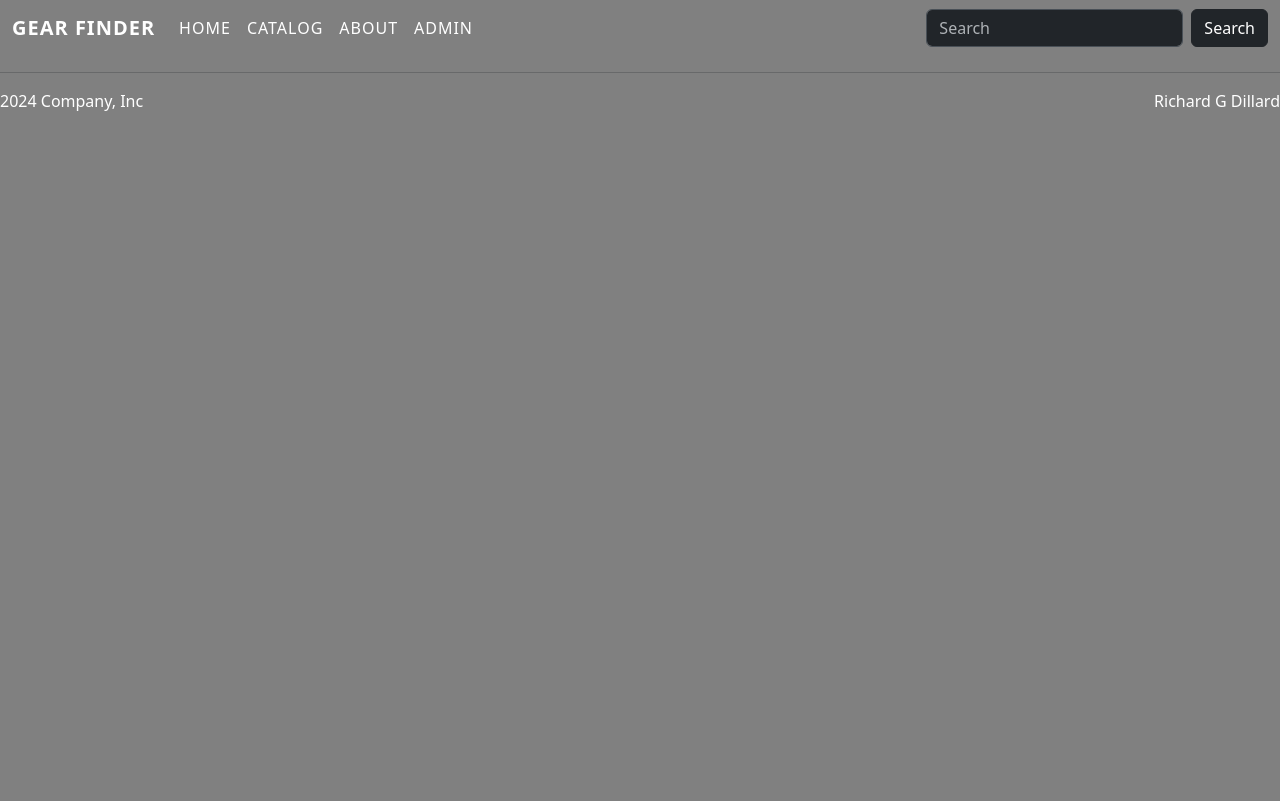
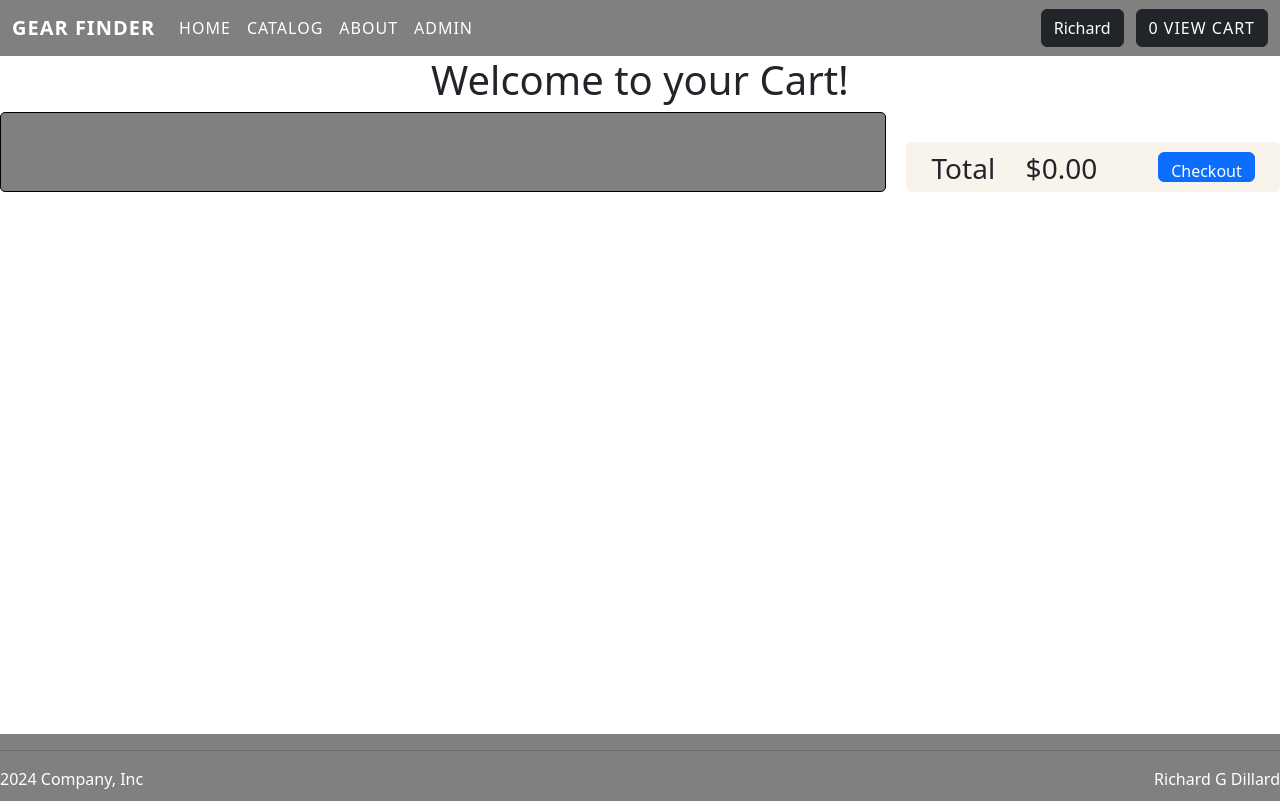
Before and after one commit to RichDillard24/OnlineStore48, a React (Create React App) app in the folder app/: page /cart in a window 1280 px wide. Built offline with nearby package versions, Linux system fonts and the light colour scheme.

Commit message:
assnt1,2,3,4

```diff
--- a/app/src/App.js
+++ b/app/src/App.js
@@ -5,7 +5,8 @@ import Catalog from './pages/catalog';
 import About from './pages/about';
 import Home from './pages/home';
 import Admin from './pages/admin';
-
+import GlobalProvider from './state/globalProvider';
+import Cart from './pages/cart';
 import {BrowserRouter, Routes, Route} from 'react-router-dom'
 
 import "@fortawesome/fontawesome-free/css/all.min.css";
@@ -15,6 +16,7 @@ import './App.css';
 
 function App() {
   return (
+    <GlobalProvider>
       <BrowserRouter>
         <div className="App">
           <Navbar></Navbar>
@@ -24,12 +26,14 @@ function App() {
             <Route path="/catalog" element={<Catalog></Catalog>} />
             <Route path="/about" element={<About></About>} />
             <Route path="/admin" element={<Admin></Admin>} />
+            <Route path="/cart" element={<Cart></Cart>} />
           </Routes>
 
           <Footer></Footer>
 
         </div>
       </BrowserRouter>
+    </GlobalProvider>
   );
 }
 
--- a/app/src/components/navbar.jsx
+++ b/app/src/components/navbar.jsx
@@ -1,7 +1,13 @@
+import { useContext } from 'react';
 import './styles/navbar.css'
 
 import { Link } from 'react-router-dom';
+import DataContext from '../state/dataContext';
+
 function Navbar(){
+  const user = useContext(DataContext).user;
+  const cart = useContext(DataContext).cart;
+
     return(
       <nav className="navbar navbar-expand-lg" data-bs-theme="dark">
       <div className="container-fluid">
@@ -44,10 +50,13 @@ function Navbar(){
             </li>
           </ul>
           <form className="d-flex" role="search">
-            <input className="form-control me-2" type="search" placeholder="Search" aria-label="Search" />
-            <button className="btn btn-dark" type="submit">
-              Search
-            </button>
+
+
+            <button className="btn btn-dark btn-user" >{user.name} </button>
+
+            <Link className="btn btn-dark" to='./cart'>
+             {cart.length} View Cart
+            </Link>
           </form>
         </div>
       </div>
--- a/app/src/components/product.jsx
+++ b/app/src/components/product.jsx
@@ -1,12 +1,21 @@
-import { useState } from 'react';
+import { useContext,useState } from 'react';
 import "./styles/product.css";
 import QuantityPicker from "./quantityPicker";
+import DataContext from "../state/dataContext";
 
 function Product(props){
     const [quantity, setQuantity] = useState(1)
 
+   let addProductToCart = useContext(DataContext).addProductToCart;
+
+
     function add(){
-        console.log("adding" +props.info);
+        let x = {
+            ...props.info,
+            quantity: quantity
+        };
+
+        addProductToCart(x);
     }
     function  handleQuantityChange(val){
 
--- a/app/src/components/styles/navbar.css
+++ b/app/src/components/styles/navbar.css
@@ -18,3 +18,6 @@ a{
 a:hover{
     color: red;
 }
+.navbar .btn-user{
+    margin-right: 12px;
+}
--- a/app/src/pages/admin.jsx
+++ b/app/src/pages/admin.jsx
@@ -4,13 +4,26 @@ import './styles/admin.css';
 
 
 function Admin(){
+    const [product, setProduct] =useState({
+        title: "",
+        image: "",
+        price: "",
+        catagory:"",
 
+    });
     const [coupon, setCoupon] = useState({
         code: '',
         discount: '',
     });
+    function handleProduct(e){
+        const text = e.target.value;
+        const name = e.target.name;
 
-    function handleCoupon(){
+        let copy = {...product};
+        copy[name] = text;
+        setProduct(copy);
+    }
+    function handleCoupon(e){
         const text = e.target.value;
         const name = e.target.name;
 
@@ -20,7 +33,12 @@ function Admin(){
 
         setCoupon(copy); // updating state with new copy
     }
-
+function saveCoupon(){
+    console.log(coupon);
+}
+function saveProduct(){
+    console.log(product);
+}
     return(
         <div className="admin page">
             <h1>Admin Panel</h1>
@@ -29,6 +47,25 @@ function Admin(){
             <div className="parent">
                 <section className='sec-prods'>
                     <h1>Products</h1>
+                <div>
+                    <div className="form">
+                        <label className="form-label">Title</label>
+                        <input onBlur={handleProduct} name="title" type="text" className="form-control" />
+                    </div>
+                    <div className="form">
+                        <label className="form-label">Image</label>
+                        <input onBlur={handleProduct} name="image" type="text" className="form-control" />
+                    </div>
+                    <div className="form">
+                        <label className="form-label">Price</label>
+                        <input onBlur={handleProduct} name="price"  type="text" className="form-control" />
+                    </div>
+                    <div className="form">
+                        <label className="form-label">Catagory</label>
+                        <input onBlur={handleProduct} name="catagory"  type="text" className="form-control" />
+                    </div>
+                    <button onClick={saveProduct} className='btn btn-primary' ><i class="fa-regular fa-floppy-disk"> Save Product</i></button>
+                </div>
                 </section>
 
                 <section className='sec-coupons'>
@@ -44,7 +81,7 @@ function Admin(){
                             <label className="form-label">Discount</label>
                             <input onBlur={handleCoupon} name="discount" type="text" className="form-control" />
                         </div>
-                <button className='btn btn-primary'>Save Coupon</button>
+                        <button onClick={saveCoupon} className='btn btn-primary'><i class="fa-regular fa-floppy-disk"> Save Coupon</i></button>
 
                     </div>
                 </section>
@@ -57,4 +94,4 @@ function Admin(){
 
 }
 
-export default Admin
+export default Admin;
--- /dev/null
+++ b/app/src/pages/cart.jsx
@@ -0,0 +1,53 @@
+import './styles/cart.css';
+import {useContext} from 'react';
+import DataContext from '../state/dataContext';
+
+function Cart(){
+
+    const cart = useContext(DataContext).cart;
+
+
+    function getTotal(){
+        let total=0;
+        for(let i=0;i<cart.length;i++){
+            let prod = cart[i];
+            total += (prod.quantity * prod.price);
+        }
+
+        return total.toFixed(2);
+    }
+
+
+    return(
+    <div className="cart page">
+        <h1>Welcome to your Cart!</h1>
+
+            <div className="parent">
+                <section className="list">
+
+                    {cart.map(prod=>
+                    <div className='cart-prod'>
+                        <img src={"/img/"+ prod.image} alt="" />
+                        <h5>{prod.title}</h5>
+                        <label>${prod.price.toFixed(2)}</label>
+                        <label>{prod.quantity}</label>
+                        <label >Total</label>
+                        <button className='btn btn-danger btn-sm'>Remove</button>
+                    </div>)}
+
+                </section>
+
+                <section className="menu">
+                    <h3>Total</h3>
+                    <h3>${getTotal()}</h3>
+
+                    <hr />
+                    <button className='btn btn-primary'>Checkout</button>
+                </section>
+
+            </div>
+    </div>
+    );
+}
+
+export default Cart;
--- a/app/src/pages/styles/admin.css
+++ b/app/src/pages/styles/admin.css
@@ -17,4 +17,15 @@
     border-radius: 4px;
     margin: 5px 30px;
     padding: 10px;
+    text-align: left;
+    max-width: 500px;
+    margin-left: auto;
+    margin-right: auto;
   }
+  .admin .form div{
+    margin-bottom: 12px;
+  }
+  .admin .form i {
+    margin-right: 5px;
+
+  }
--- /dev/null
+++ b/app/src/pages/styles/cart.css
@@ -0,0 +1,47 @@
+.cart{
+    background-color: white;
+}
+
+.cart .parent{
+    display: flex;
+}
+.cart .list{
+    flex: 5;
+    background-color:gray;
+    border: 1px solid black;
+    border-radius: 5px;
+
+}
+
+.cart .menu{
+    flex: 2;
+    background-color: rgb(248, 243, 235) ;
+    margin-left: 20px;
+    border-radius: 5px;
+    padding: 10px;
+
+
+}
+.cart .cart-prod {
+    display: flex;
+    align-items: center;
+    border: 1px solid black;
+    padding: 5px;
+    margin: 12px;
+    background-color: white;
+    border-radius: 5px;
+  }
+  .cart .cart-prod h5 {
+    flex: 3;
+  }
+  .cart .cart-prod label {
+    flex: 1;
+  }
+  .cart .cart-prod button {
+    width: 80px;
+  }
+  .cart .cart-prod img{
+    width: 100px;
+    height: 100px;
+    margin-right: 10px;
+  }
--- /dev/null
+++ b/app/src/state/dataContext.js
@@ -0,0 +1,10 @@
+import { createContext } from "react";
+
+const DataContext = createContext({
+    cart: [],
+    user: {},
+    addProductToCart: ()=>{},
+    restCart: ()=>{},
+});
+
+export default DataContext;
--- /dev/null
+++ b/app/src/state/globalProvider.jsx
@@ -0,0 +1,33 @@
+
+import { useState } from 'react';
+import DataContext from './dataContext';
+
+function GlobalProvider(props){
+    const [cart, setCart] = useState([]);
+    const [user, setUser] = useState({name: "Richard"});
+
+    function addProductToCart(product){
+        console.log('Global fn')
+
+        var copy =[...cart];
+        copy.push(product);
+        setCart(copy);
+    }
+
+    function resetCart(){
+
+    }
+
+    return(
+        <DataContext.Provider value={{
+            cart: cart,
+            user: user,
+            addProductToCart: addProductToCart,
+            resetCart: resetCart,
+        }}>
+            {props.children}
+        </DataContext.Provider>
+    );
+}
+
+export default GlobalProvider;
```
Also changed, not shown: 1 other file (tests, documents, lock files or other folders). Lines whose indentation alone changed are shown as unchanged.
